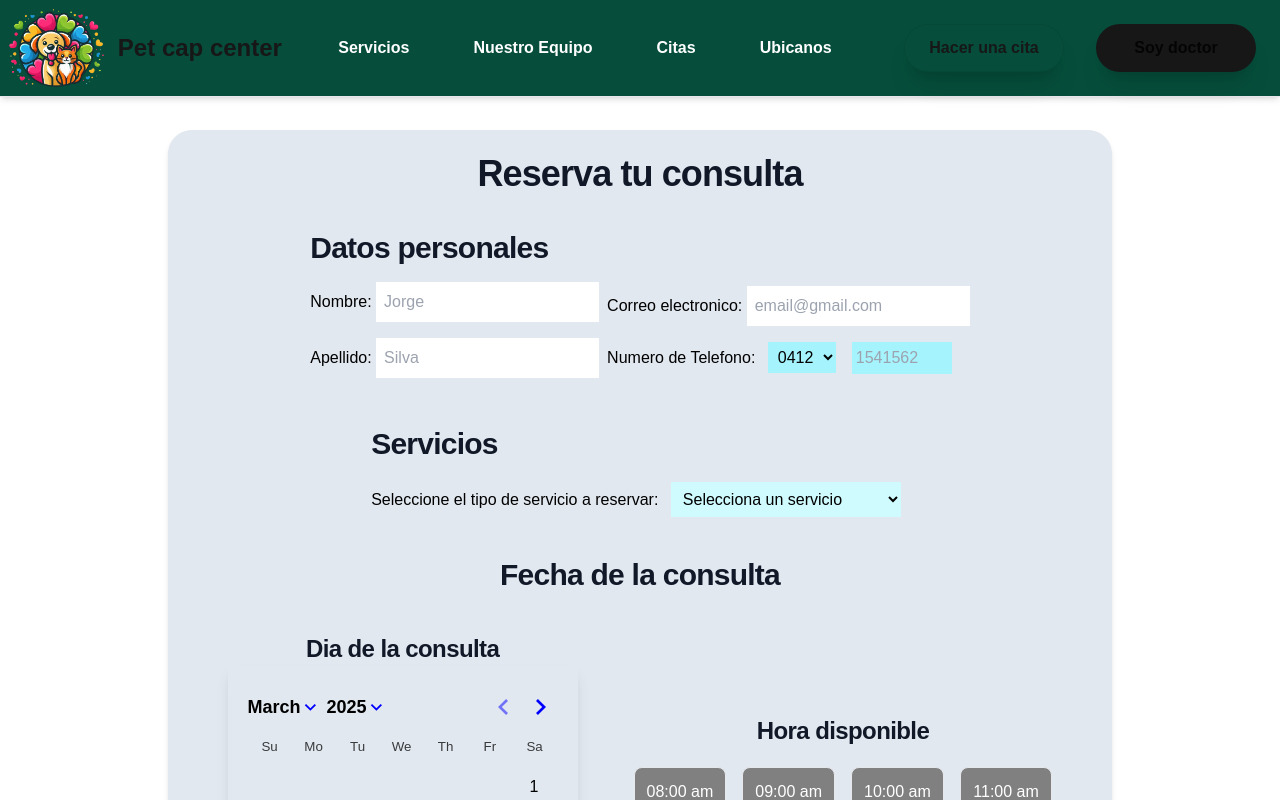
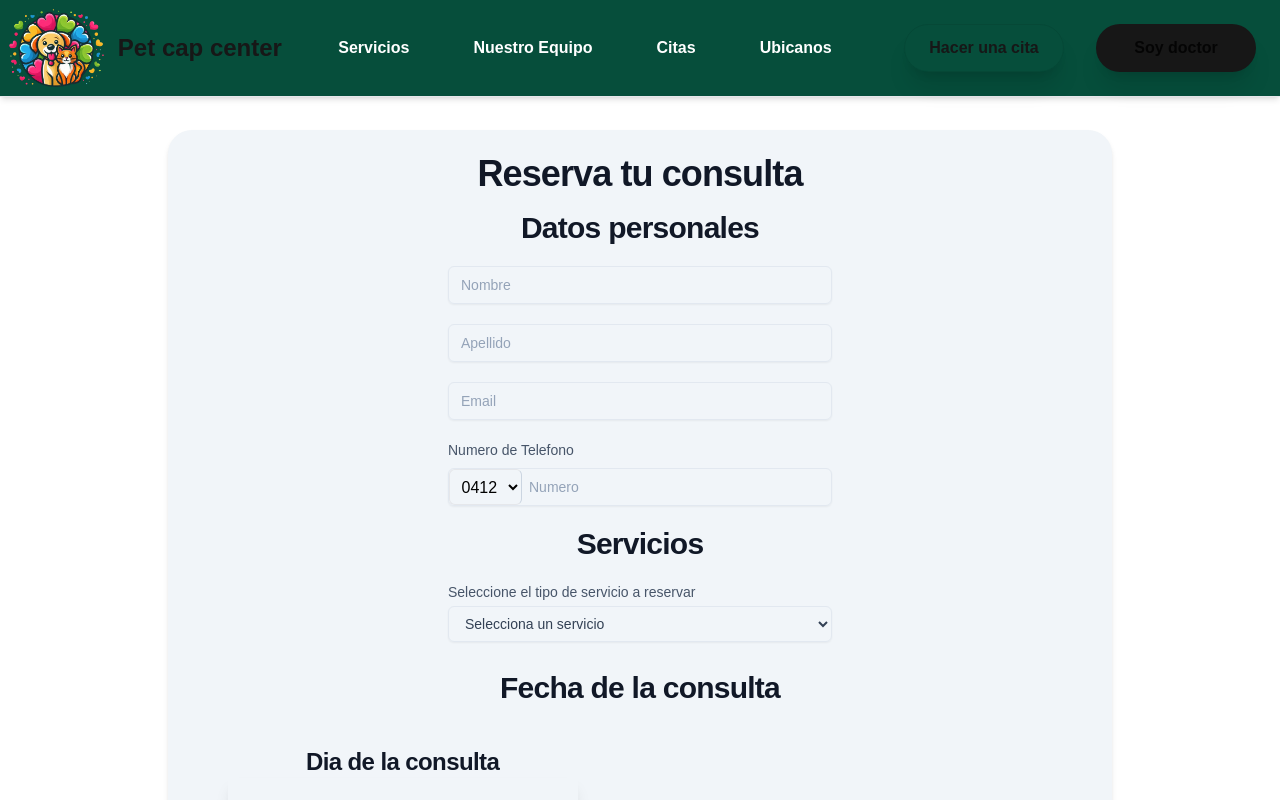
Before and after one commit to XtremeDust/proyecto-consultorio, a Next.js app in the folder walas-app/: page /consulta in a window 1280 px wide. Shown: the top 800 px of the page. Built offline with nearby package versions, Linux system fonts and the light colour scheme.

Commit message:
acomodando detalles

```diff
--- a/walas-app/src/components/consulta/fecha.js
+++ b/walas-app/src/components/consulta/fecha.js
@@ -18,6 +18,7 @@ export function Fecha() {
           selected: `bg-green-500 text-white`, // Highlight the selected day
           root: `${defaultClassNames.root} shadow-lg p-5`, // Add a shadow to the root element
           chevron: `${defaultClassNames.chevron} fill-amber-500`, // Change the color of the chevron
+
         }}
         selected={selected}
         onSelect={setSelected}
--- a/walas-app/src/components/consulta/main-consulta.jsx
+++ b/walas-app/src/components/consulta/main-consulta.jsx
@@ -29,57 +29,55 @@ function consulta() {
 
   return (
     <div className=' justify-center items-center p-5'>
-      <div className='bg-slate-200 text-black mx-auto max-w-screen-xl p-6 m-5 lg:px-8 sm:flex-col sm:flex sm:justify-center rounded-3xl shadow-md'>
+      <div className='bg-slate-100 text-black mx-auto max-w-screen-xl p-6 m-5 lg:px-8 sm:flex-col sm:flex sm:justify-center rounded-3xl shadow-md'>
         <h2 className='text-4xl font-semibold tracking-tight text-pretty  text-center text-gray-900 sm:text-4xl'>Reserva tu consulta</h2>
 
 
         <form action="" className='flex flex-col items-center justify-center my-4'>
 
-          <div className='datos m-5 flex flex-col gap-2'>
+
           <h3 className='text-3xl lg:text-justify font-semibold tracking-tight text-pretty text-center text-gray-900 sm:text-3xl'>Datos personales</h3>
-            <section className='datos  flex flex-col gap-2 items-center lg:flex-row'>
 
-              <div>
-                <div className='correo'>
-                  <label htmlFor="name">Nombre: </label>
-                  <input type="text" name="name" id="name" className='my-2 p-2' placeholder='Jorge' />
+          <div className="w-[55%] my-5 max-w-sm min-w-[200px]">
+            <input type='text' name='nom' className="w-full bg-transparent placeholder:text-slate-400 text-slate-700 text-sm border border-slate-200 rounded-md px-3 py-2 transition duration-300 ease hover:bg-neutral-100 focus:outline-none focus:border-teal-500 hover:border-teal-300 shadow-sm focus:shadow focus:bg-neutral-100" placeholder="Nombre" />
           </div>
 
-                <div className='correo'>
-                  <label htmlFor="email">Apellido: </label>
-                  <input type="text" name="Apellido" id="Apellido" className='my-2 p-2' placeholder='Silva' />
-                </div>
+          <div className="w-[55%] max-w-sm min-w-[200px]">
+            <input type='text' name='ape' className="w-full bg-transparent placeholder:text-slate-400 text-slate-700 text-sm border border-slate-200 rounded-md px-3 py-2 transition duration-300 ease hover:bg-neutral-100 focus:outline-none focus:border-teal-500 hover:border-teal-300 shadow-sm focus:shadow focus:bg-neutral-100" placeholder="Apellido" />
           </div>
 
-              <div>
-                <div className='correo'>
-                  <label htmlFor="email">Correo electronico: </label>
-                  <input type="email" name="email" id="email" className='my-2 p-2' placeholder='email@gmail.com' />
+          <div className="w-[55%] my-5 max-w-sm min-w-[200px]">
+            <input type='email' name='ema' className="w-full bg-transparent placeholder:text-slate-400 text-slate-700 text-sm border border-slate-200 rounded-md px-3 py-2 transition duration-300 ease hover:bg-neutral-100 focus:outline-none focus:border-teal-500 hover:border-teal-300 shadow-sm focus:shadow focus:bg-neutral-100" placeholder="Email" />
           </div>
 
-                <div className='numero'>
-                  <label htmlFor="tfl">Numero de Telefono: </label>
-                  <select name="options" id="options" className=' bg-cyan-200 m-2 p-1.5 '>
+          <div className="w-[55%] max-w-sm min-w-[200px]">
+            <label htmlFor='options' className="block mb-1 text-sm text-slate-600">
+              Numero de Telefono
+            </label>
+            <div className="relative mt-2">
+              <div className="absolute ">
+                <select name="options" id="options" className='bg-transparent p-[7.5px] m-[1px] rounded-md border border-r-slate-300 focus:outline-none focus:border-teal-500 hover:border-teal-300 focus:bg-neutral-100 '>
                   {telf.map((telf) => (
                     <option key={telf.id} value={telf.tfn}>{telf.tfn}</option>
                   ))}
                 </select>
-                  <input type="tel" name="tlf" id="tfl" className='m-2 p-1 w-[100px]  bg-cyan-200 ' placeholder='1541562' />
+              </div>
+              <input
+                name="num"
+                type="text"
+                className="w-full bg-transparent placeholder:text-slate-400 text-slate-700 text-sm border border-slate-200 rounded-md pl-20  pr-3 py-2 transition duration-300 ease  hover:bg-neutral-100 focus:outline-none focus:border-teal-500 hover:border-teal-300 focus:bg-neutral-100 shadow-sm focus:shadow"
+                placeholder="Numero" />
+            </div>
           </div>
 
-              </div>
-            </section>
+          <h3 className='text-3xl font-semibold tracking-tight text-pretty lg:text-justify text-center mt-5 text-gray-900 sm:text-3xl'>Servicios</h3>
 
+          <div className="w-[55%] max-w-sm min-w-[200px]  my-5">
+            <label htmlFor='opt' className="block mb-1 text-sm text-slate-600">
+              Seleccione el tipo de servicio a reservar
+            </label>
 
-          </div>
-
-          <section className='tipo m-5'>
-
-            <h3 className='text-3xl font-semibold tracking-tight text-pretty lg:text-justify text-center text-gray-900 sm:text-3xl'>Servicios</h3>
-
-            <div className='text-center my-3'>
-            <label htmlFor='opt'>Seleccione el tipo de servicio a reservar: </label >
-            <select name="options" id="options" className=' bg-cyan-100 m-2 p-2 '>
+            <select name="opt" id="opt" className="w-full bg-transparent placeholder:text-slate-400 text-slate-700 text-sm border border-slate-200 rounded-md px-3 py-2 transition duration-300 ease hover:bg-neutral-100 focus:outline-none focus:border-teal-500 hover:border-teal-300 shadow-sm focus:shadow focus:bg-neutral-100">
               <option value="Selecciona un servicio">Selecciona un servicio</option>
               <option value="Consulta general">Consulta general</option>
               <option value="Consulta Dental">Consulta Dental</option>
@@ -87,9 +85,7 @@ function consulta() {
             </select>
           </div>
 
-          </section>
-
-          <h3 className='text-3xl font-semibold tracking-tight text-pretty lg:text-justify text-center text-gray-900 sm:text-3xl'>Fecha de la consulta</h3>
+          <h3 className='text-3xl font-semibold tracking-tight text-pretty lg:text-justify text-center text-gray-900 sm:text-3xl mt-2'>Fecha de la consulta</h3>
           <div className='datos consulta flex flex-col items-center lg:flex-row'>
 
             <section className='dia m-2 p-5 '>
@@ -103,17 +99,19 @@ function consulta() {
               <h3 className='text-2xl font-semibold tracking-tight text-pretty text-center text-gray-900 sm:text-2xl'>Hora disponible</h3>
               <div className='horas grid grid-cols-4 m-3'>
 
-                {hora.map((hora) => (
-                  <button type='button' key={hora.id} className='text-white border m-2 p-3 rounded-lg hover:shadow-sm transition delay-75 ease-in-out hover:-translate-y-1 '
+                {hora.map((hora, index) => (
+                  <button
+                    type="button"
+                    key={hora.id}
+                    id={index}
+                    className={`text-white border m-2 p-3 rounded-lg hover:shadow-sm transition delay-75 ease-in-out hover:-translate-y-1 ${selecionaH === hora.title ? "bg-green-900" : "bg-slate-600"
+                      }`}
                     onClick={() => setSelectH(hora.title)}
-                    disabled={!hora.status} // este solo los deja de seleccionar disabled={!hora.status}   //este elimina los false hidden={!hora.status}
-                    style={{
-                      backgroundColor: selecionaH === hora.title ? '#14522D' : 'gray',
-                      color: 'white',
-                    }}
+                    hidden={!hora.status}
                   >
                     {hora.title}
                   </button>
+
                 ))}
               </div>
 
--- a/walas-app/src/components/login/sesion.jsx
+++ b/walas-app/src/components/login/sesion.jsx
@@ -11,7 +11,7 @@ function sesion() {
                     <form action="" method="post" className='flex items-center flex-col'>
                         <input type="email" className='my-3 p-2 w-[325px] text-black rounded-xl border border-gray-300 focus:outline-none focus:border-blue-500 focus:shadow-md' name="correo" id="email" placeholder='email' />
                         <input type="password" className='my-3 p-2 w-[325px] text-black rounded-xl border border-gray-300 focus:outline-none focus:border-blue-500 focus:shadow-md' name="contra" id="contraseña" placeholder='contraseña' />
-                        <input type="submit" className='my-3 p-2 mt-7 w-[200px] bg-blue-900 text-white rounded-xl cursor-pointer' value="Iniciar sesion" />
+                        <input type="submit" className='my-3 p-2 mt-7 w-[200px] bg-green-900 text-white rounded-xl cursor-pointer' value="Iniciar sesion" />
                     </form>
                     <p className='mt-3 text-black'>¿Quieres hacer una cita? <a href="/consulta/" className='text-blue-800'>Regístrate aquí</a></p>
 
--- a/walas-app/src/components/nav.jsx
+++ b/walas-app/src/components/nav.jsx
@@ -68,9 +68,10 @@ export default function navbar() {
                 <div className="flex items-center">
                     {/* Botón despliegue */}
                     <button onClick={menu} // Controla el estado del menú desplegable
-                        className="flex items-center p-2 rounded-3xl cursor-pointer group md:hidden"
-                        aria-expanded={abrir} // Accesibilidad para indicar el estado del menú
+                        className="flex text-transparent items-center p-2 rounded-3xl cursor-pointer group md:hidden"
+                         aria-expanded={abrir} // Accesibilidad para indicar el estado del menú
                     >
+                        s
                         <div className="space-y-2">
                             <span
                                 className={`block w-10 h-1 bg-white rounded-full transition-transform duration-300 ease-in-out ${abrir ? "translate-y-[18px] rotate-45" : ""
```
Lines whose indentation alone changed are shown as unchanged.
